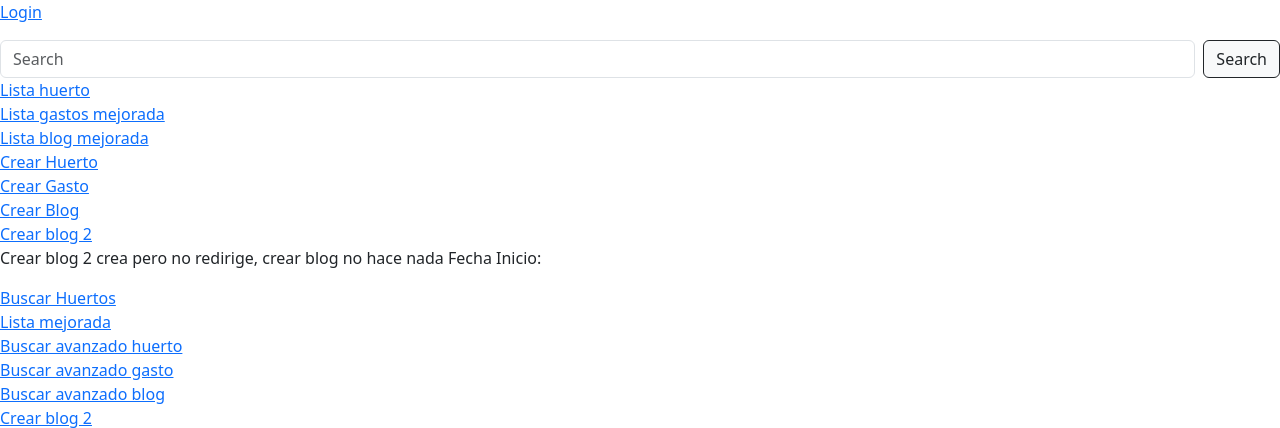
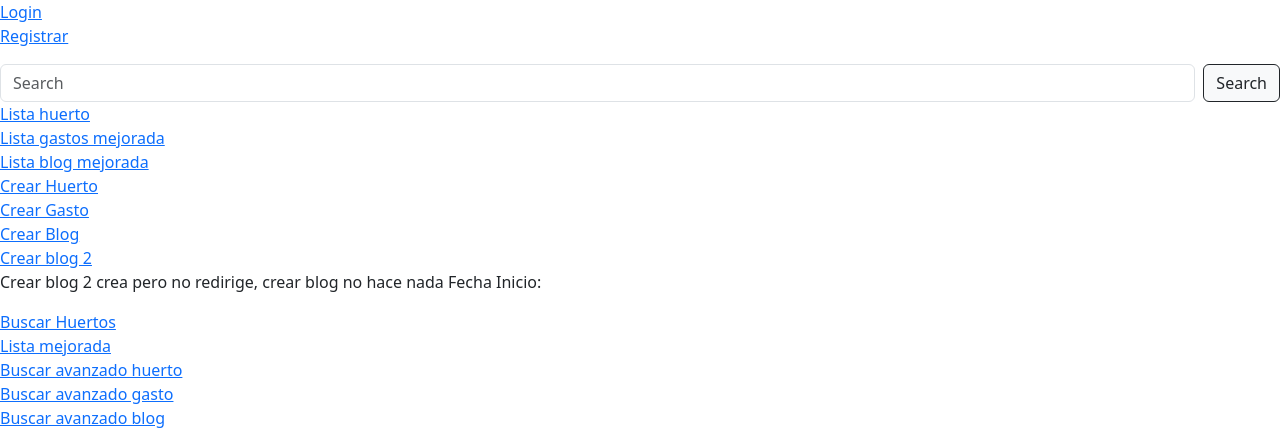
Before and after one commit to Luisvf06/huerto_cliente, a Django app: page / in a window 1280 px wide. Shown: the top 428 px of the page. Run offline with Django 3.2, Linux system fonts and the light colour scheme; parts of the project's set-up code (start-up, migrations or seed data) failed here and were passed over; some libraries are stand-ins or nearby versions.

Commit message:
hacer login y sign up

```diff
--- a/Huerto/templates/principal.html
+++ b/Huerto/templates/principal.html
@@ -1,6 +1,7 @@
 <!DOCTYPE html>
 <html>
     <div><a href="{% url 'login' %}">Login</a></div>
+    <div><a href="{% url 'registrar' %}">Registrar</a></div>
     <head>
         {% block link_css %}
 
--- a/Huerto/templates/registro/registro.html
+++ b/Huerto/templates/registro/registro.html
@@ -3,7 +3,7 @@
 <form action= "{% url 'registrar' %}" method="post">
     {%load bootstrap5 %}
     {% csrf_token %}
-
+    {% bootstrap_form formulario %}
 
 
     <button type="submit" class="btn btn-primary">Enviar </button>
```
